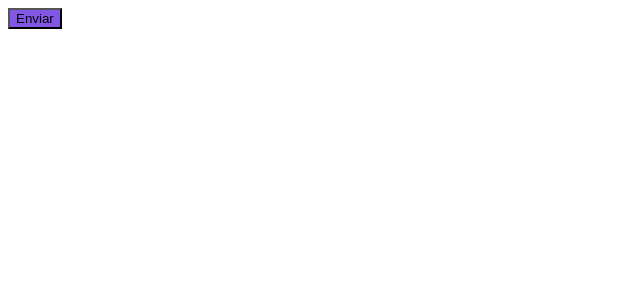
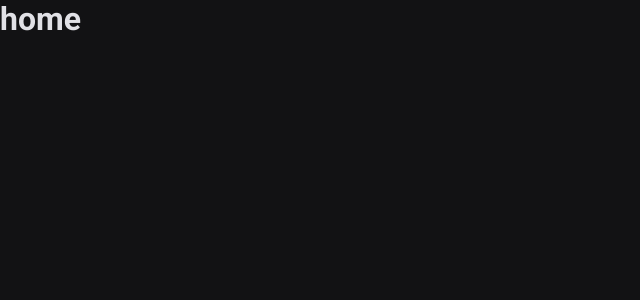
Before and after one commit to fabio-beutler/04-ignite-shop, a Next.js app: page / in a window 1280 px wide. Shown: the top 300 px of the page, without its empty margins (0-640 px from the left). Built offline with nearby package versions, Linux system fonts and the light colour scheme.

Commit message:
Estrutura visual - Estilos globais

```diff
--- a/src/pages/_app.tsx
+++ b/src/pages/_app.tsx
@@ -1,4 +1,7 @@
-import type { AppProps } from "next/app";
+import { globalStyles } from '@/styles/global';
+import type { AppProps } from 'next/app';
+
+globalStyles();
 
 export default function App({ Component, pageProps }: AppProps) {
   return <Component {...pageProps} />;
--- a/src/pages/_document.tsx
+++ b/src/pages/_document.tsx
@@ -11,6 +11,7 @@
           href='https://fonts.googleapis.com/css2?family=Roboto:wght@400;700&display=swap'
           rel='stylesheet'
         />
+
         <style id='stitches' dangerouslySetInnerHTML={{ __html: getCssText() }} />
       </Head>
       <body>
--- a/src/pages/index.tsx
+++ b/src/pages/index.tsx
@@ -1,9 +1,5 @@
 import { styled } from '@/styles';
 import Head from 'next/head';
-
-const Button = styled('button', {
-  backgroundColor: '$rocketseat',
-});
 
 export default function Home() {
   return (
@@ -11,7 +7,7 @@
       <Head>
         <title>Ignite Shop</title>
       </Head>
-      <Button>Enviar</Button>
+      <h1>home</h1>
     </>
   );
 }
--- /dev/null
+++ b/src/styles/global.ts
@@ -0,0 +1,20 @@
+import { globalCss } from '.';
+
+export const globalStyles = globalCss({
+  '*': {
+    margin: 0,
+    padding: 0,
+    boxSizing: 'border-box',
+  },
+
+  body: {
+    '-webkit-font-smoothing': 'antialiased',
+    backgroundColor: '$gray900',
+    color: '$gray100',
+  },
+
+  'body, input, textarea, button': {
+    fontFamily: 'Roboto, sans-serif',
+    fontWeight: 400,
+  },
+});
--- a/src/styles/index.ts
+++ b/src/styles/index.ts
@@ -12,7 +12,14 @@
 } = createStitches({
   theme: {
     colors: {
-      rocketseat: '#8257e6',
+      white: '#fff',
+      gray900: '#121214',
+      gray800: '#202024',
+      gray300: '#c4c4cc',
+      gray100: '#e1e1e6',
+
+      green500: '#00875f',
+      green300: '#00b37e',
     },
   },
 });
```
